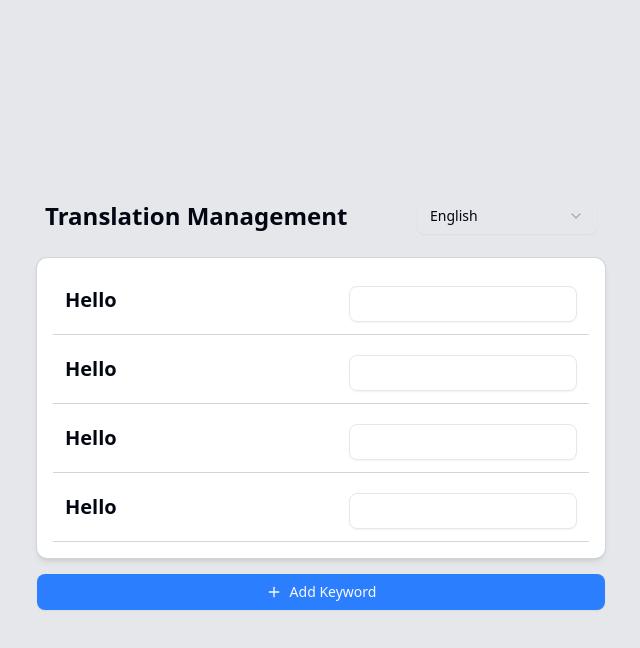
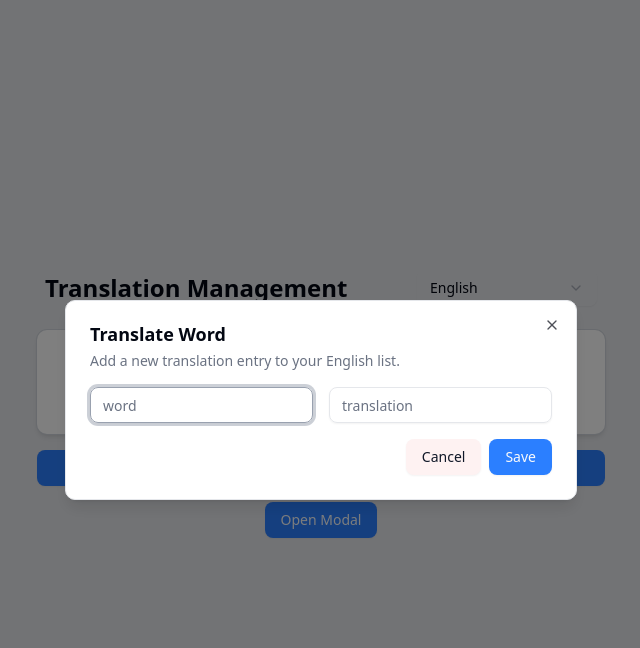
Before and after one commit to Ali-Zoljalali/sibirani, a Next.js app: page /management-dashboard in a window 1280 px wide. Both pictures are taken after a click on the button "Add Keyword". Shown: the top 648 px of the page, without its empty margins (319-959 px from the left). Built offline with nearby package versions, Linux system fonts and the light colour scheme.

Commit message:
add modal for translations, edit words, show words

```diff
--- a/app/management-dashboard/page.js
+++ b/app/management-dashboard/page.js
@@ -1,8 +1,5 @@
-import { Input } from "@/components/ui/input";
-import { Plus } from "lucide-react";
-import { Button } from "@/components/ui/button";
-import Card from "@/custom-components/Card";
 import LanguageSelect from "@/custom-components/LanguageSelect";
+import TranslatedWordsSection from "@/custom-components/TranslatedWordsSection";
 
 export default function ManagementDashboard() {
   return (
@@ -12,35 +9,7 @@ export default function ManagementDashboard() {
           <h1 className="text-2xl font-bold">Translation Management</h1>
           <LanguageSelect />
         </div>
-        <Card>
-          <div className="grid grid-cols-12 gap-4 p-3 items-start border-b border-gray-300">
-            <h3 className="col-span-6 text-xl font-bold">Hello</h3>
-            <div className="col-span-6 justify-self-end">
-              <Input />
-            </div>
-          </div>
-          <di className="grid grid-cols-12 gap-4 p-3 items-start border-b border-gray-300">
-            <h3 className="col-span-6 text-xl font-bold">Hello</h3>
-            <div className="col-span-6 justify-self-end">
-              <Input />
-            </div>
-          </di>
-          <div className="grid grid-cols-12 gap-4 p-3 items-start border-b border-gray-300">
-            <h3 className="col-span-6 text-xl font-bold">Hello</h3>
-            <div className="col-span-6 justify-self-end">
-              <Input />
-            </div>
-          </div>
-          <div className="grid grid-cols-12 gap-4 p-3 items-start border-b border-gray-300">
-            <h3 className="col-span-6 text-xl font-bold">Hello</h3>
-            <div className="col-span-6 justify-self-end">
-              <Input />
-            </div>
-          </div>
-        </Card>
-        <Button className="w-full bg-blue-500 hover:bg-blue-600 hover:cursor-pointer">
-          <Plus /> Add Keyword
-        </Button>
+        <TranslatedWordsSection />
       </main>
     </div>
   );
--- /dev/null
+++ b/components/ui/dialog.jsx
@@ -0,0 +1,133 @@
+"use client"
+
+import * as React from "react"
+import * as DialogPrimitive from "@radix-ui/react-dialog"
+import { XIcon } from "lucide-react"
+
+import { cn } from "@/lib/utils"
+
+function Dialog({
+  ...props
+}) {
+  return <DialogPrimitive.Root data-slot="dialog" {...props} />;
+}
+
+function DialogTrigger({
+  ...props
+}) {
+  return <DialogPrimitive.Trigger data-slot="dialog-trigger" {...props} />;
+}
+
+function DialogPortal({
+  ...props
+}) {
+  return <DialogPrimitive.Portal data-slot="dialog-portal" {...props} />;
+}
+
+function DialogClose({
+  ...props
+}) {
+  return <DialogPrimitive.Close data-slot="dialog-close" {...props} />;
+}
+
+function DialogOverlay({
+  className,
+  ...props
+}) {
+  return (
+    (<DialogPrimitive.Overlay
+      data-slot="dialog-overlay"
+      className={cn(
+        "data-[state=open]:animate-in data-[state=closed]:animate-out data-[state=closed]:fade-out-0 data-[state=open]:fade-in-0 fixed inset-0 z-50 bg-black/50",
+        className
+      )}
+      {...props} />)
+  );
+}
+
+function DialogContent({
+  className,
+  children,
+  ...props
+}) {
+  return (
+    (<DialogPortal data-slot="dialog-portal">
+      <DialogOverlay />
+      <DialogPrimitive.Content
+        data-slot="dialog-content"
+        className={cn(
+          "bg-background data-[state=open]:animate-in data-[state=closed]:animate-out data-[state=closed]:fade-out-0 data-[state=open]:fade-in-0 data-[state=closed]:zoom-out-95 data-[state=open]:zoom-in-95 fixed top-[50%] left-[50%] z-50 grid w-full max-w-[calc(100%-2rem)] translate-x-[-50%] translate-y-[-50%] gap-4 rounded-lg border p-6 shadow-lg duration-200 sm:max-w-lg",
+          className
+        )}
+        {...props}>
+        {children}
+        <DialogPrimitive.Close
+          className="ring-offset-background focus:ring-ring data-[state=open]:bg-accent data-[state=open]:text-muted-foreground absolute top-4 right-4 rounded-xs opacity-70 transition-opacity hover:opacity-100 focus:ring-2 focus:ring-offset-2 focus:outline-hidden disabled:pointer-events-none [&_svg]:pointer-events-none [&_svg]:shrink-0 [&_svg:not([class*='size-'])]:size-4">
+          <XIcon />
+          <span className="sr-only">Close</span>
+        </DialogPrimitive.Close>
+      </DialogPrimitive.Content>
+    </DialogPortal>)
+  );
+}
+
+function DialogHeader({
+  className,
+  ...props
+}) {
+  return (
+    (<div
+      data-slot="dialog-header"
+      className={cn("flex flex-col gap-2 text-center sm:text-left", className)}
+      {...props} />)
+  );
+}
+
+function DialogFooter({
+  className,
+  ...props
+}) {
+  return (
+    (<div
+      data-slot="dialog-footer"
+      className={cn("flex flex-col-reverse gap-2 sm:flex-row sm:justify-end", className)}
+      {...props} />)
+  );
+}
+
+function DialogTitle({
+  className,
+  ...props
+}) {
+  return (
+    (<DialogPrimitive.Title
+      data-slot="dialog-title"
+      className={cn("text-lg leading-none font-semibold", className)}
+      {...props} />)
+  );
+}
+
+function DialogDescription({
+  className,
+  ...props
+}) {
+  return (
+    (<DialogPrimitive.Description
+      data-slot="dialog-description"
+      className={cn("text-muted-foreground text-sm", className)}
+      {...props} />)
+  );
+}
+
+export {
+  Dialog,
+  DialogClose,
+  DialogContent,
+  DialogDescription,
+  DialogFooter,
+  DialogHeader,
+  DialogOverlay,
+  DialogPortal,
+  DialogTitle,
+  DialogTrigger,
+}
--- /dev/null
+++ b/custom-components/AddWordModal.js
@@ -0,0 +1,80 @@
+"use client";
+import { Button } from "@/components/ui/button";
+import {
+  Dialog,
+  DialogTrigger,
+  DialogContent,
+  DialogHeader,
+  DialogTitle,
+  DialogDescription,
+  DialogFooter,
+  DialogClose,
+} from "@/components/ui/dialog";
+import { Input } from "@/components/ui/input";
+import { useState } from "react";
+
+export default function AddWordModal({
+  open,
+  onClose,
+  language,
+  onWordTranslationChange,
+}) {
+  const [newWord, setNewWord] = useState({ word: "", translation: "" });
+  return (
+    <Dialog open={open}>
+      <DialogTrigger asChild>
+        <Button className="bg-blue-500">Open Modal</Button>
+      </DialogTrigger>
+      <DialogContent>
+        <DialogHeader>
+          <DialogTitle>Translate Word</DialogTitle>
+          <DialogDescription>
+            Add a new translation entry to your{" "}
+            {language === "en"
+              ? "English"
+              : language === "fa"
+              ? "Farsi"
+              : "Arabic"}{" "}
+            list.
+          </DialogDescription>
+        </DialogHeader>
+        <div className="flex gap-4">
+          <Input
+            placeholder="word"
+            value={newWord.word}
+            onChange={(e) => setNewWord({ ...newWord, word: e.target.value })}
+          />
+          <Input
+            placeholder="translation"
+            value={newWord.translation}
+            onChange={(e) =>
+              setNewWord({ ...newWord, translation: e.target.value })
+            }
+          />
+        </div>
+        <DialogFooter>
+          <DialogClose asChild>
+            <Button
+              type="button"
+              className="bg-red-50 hover:bg-red-200 hover:cursor-pointer"
+              variant="secondary"
+              onClick={onClose}
+            >
+              Cancel
+            </Button>
+          </DialogClose>
+          <Button
+            type="submit"
+            className="bg-blue-500 hover:bg-blue-600 hover:cursor-pointer"
+            onClick={() => {
+              onWordTranslationChange(newWord);
+              onClose();
+            }}
+          >
+            Save
+          </Button>
+        </DialogFooter>
+      </DialogContent>
+    </Dialog>
+  );
+}
--- /dev/null
+++ b/custom-components/TranslatedWordsSection.js
@@ -0,0 +1,71 @@
+"use client";
+import { useEffect, useState } from "react";
+import { Plus } from "lucide-react";
+import { Button } from "@/components/ui/button";
+import Card from "@/custom-components/Card";
+import WordsTranslation from "@/custom-components/WordsTranslation";
+import { useLanguage } from "@/providers/LanguageContext";
+import AddWordModal from "./AddWordModal";
+
+export default function TranslatedWordsSection() {
+  const { language } = useLanguage();
+  const [translations, setTranslations] = useState({});
+  const [addWordModalOpen, setAddWordModalOpen] = useState(false);
+
+  // Load from localStorage on mount
+  useEffect(() => {
+    const stored = localStorage.getItem("translations");
+    if (stored) {
+      try {
+        setTranslations(JSON.parse(stored));
+      } catch (err) {
+        console.error("Error parsing stored translations:", err);
+      }
+    }
+  }, []);
+
+  // Save to localStorage when translations change
+  useEffect(() => {
+    localStorage.setItem("translations", JSON.stringify(translations));
+  }, [translations]);
+
+  // Add or update word
+  const addOrEditWord = ({ word, translation }) => {
+    setTranslations((prev) => ({
+      ...prev,
+      [word]: {
+        ...prev[word], // preserve other languages if they exist
+        [language]: translation,
+      },
+    }));
+    setAddWordModalOpen(false);
+  };
+
+  return (
+    <>
+      <Card>
+        <WordsTranslation
+          translations={translations}
+          language={language}
+          onTranslationChange={addOrEditWord}
+        />
+      </Card>
+
+      <Button
+        className="w-full bg-blue-500 hover:bg-blue-600 hover:cursor-pointer"
+        onClick={() => setAddWordModalOpen(true)}
+      >
+        <Plus /> Add Keyword
+      </Button>
+
+      {addWordModalOpen && (
+        <AddWordModal
+          open={addWordModalOpen}
+          onClose={() => setAddWordModalOpen(false)}
+          language={language}
+          onWordTranslationChange={addOrEditWord}
+        />
+      )}
+    </>
+  );
+}
--- /dev/null
+++ b/custom-components/WordsTranslation.js
@@ -0,0 +1,36 @@
+import { Input } from "@/components/ui/input";
+
+export default function WordsTranslation({
+  translations,
+  language,
+  onTranslationChange,
+}) {
+  if (!translations || Object.keys(translations).length === 0) {
+    return (
+      <p className="text-center text-gray-500 py-6">
+        No translations added yet.
+      </p>
+    );
+  }
+
+  return (
+    <>
+      {Object.entries(translations).map(([word, langs]) => (
+        <div
+          key={word}
+          className="grid grid-cols-12 gap-4 p-3 items-start border-b border-gray-300"
+        >
+          <h3 className="col-span-6 text-xl font-bold">{word}</h3>
+          <div className="col-span-6 justify-self-end w-full">
+            <Input
+              value={langs[language] || ""}
+              onChange={(e) =>
+                onTranslationChange({ word, translation: e.target.value })
+              }
+            />
+          </div>
+        </div>
+      ))}
+    </>
+  );
+}
--- a/package.json
+++ b/package.json
@@ -9,6 +9,7 @@
     "lint": "next lint"
   },
   "dependencies": {
+    "@radix-ui/react-dialog": "^1.1.10",
     "@radix-ui/react-select": "^2.2.0",
     "@radix-ui/react-slot": "^1.2.0",
     "class-variance-authority": "^0.7.1",
```
Also changed, not shown: 1 other file (tests, documents, lock files or other folders).
